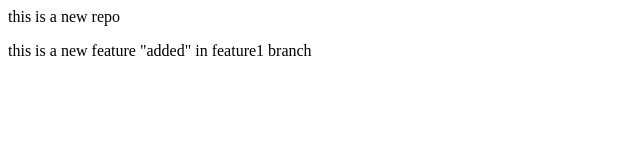
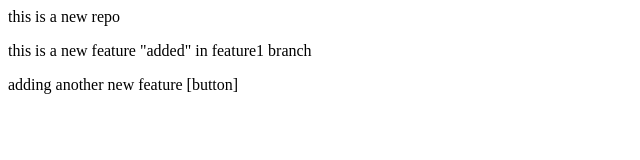
Before and after one commit to KrishnaSen01/local-repo, a plain HTML site: page index.html in a window 1280 px wide. Shown: the whole page, without its empty margins (0-640 px from the left). Drawn offline with Linux system fonts and the light colour scheme.

Commit message:
new feature added to main branch

```diff
--- a/index.html
+++ b/index.html
@@ -1,2 +1,3 @@
 <p>this is a new repo</p>
 <p>this is a new feature "added" in feature1 branch</p>
+<p>adding another new feature [button]</p>
```
